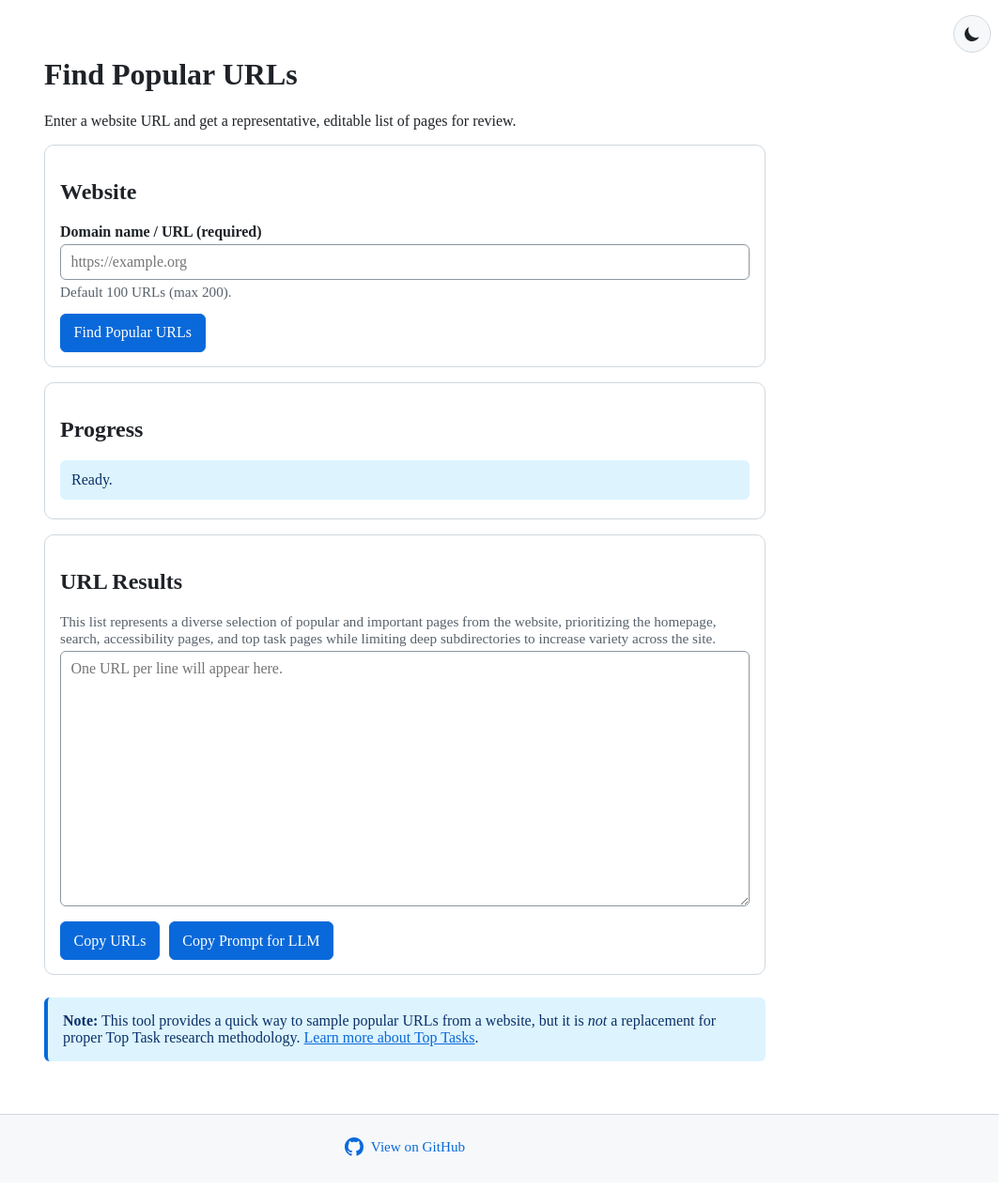
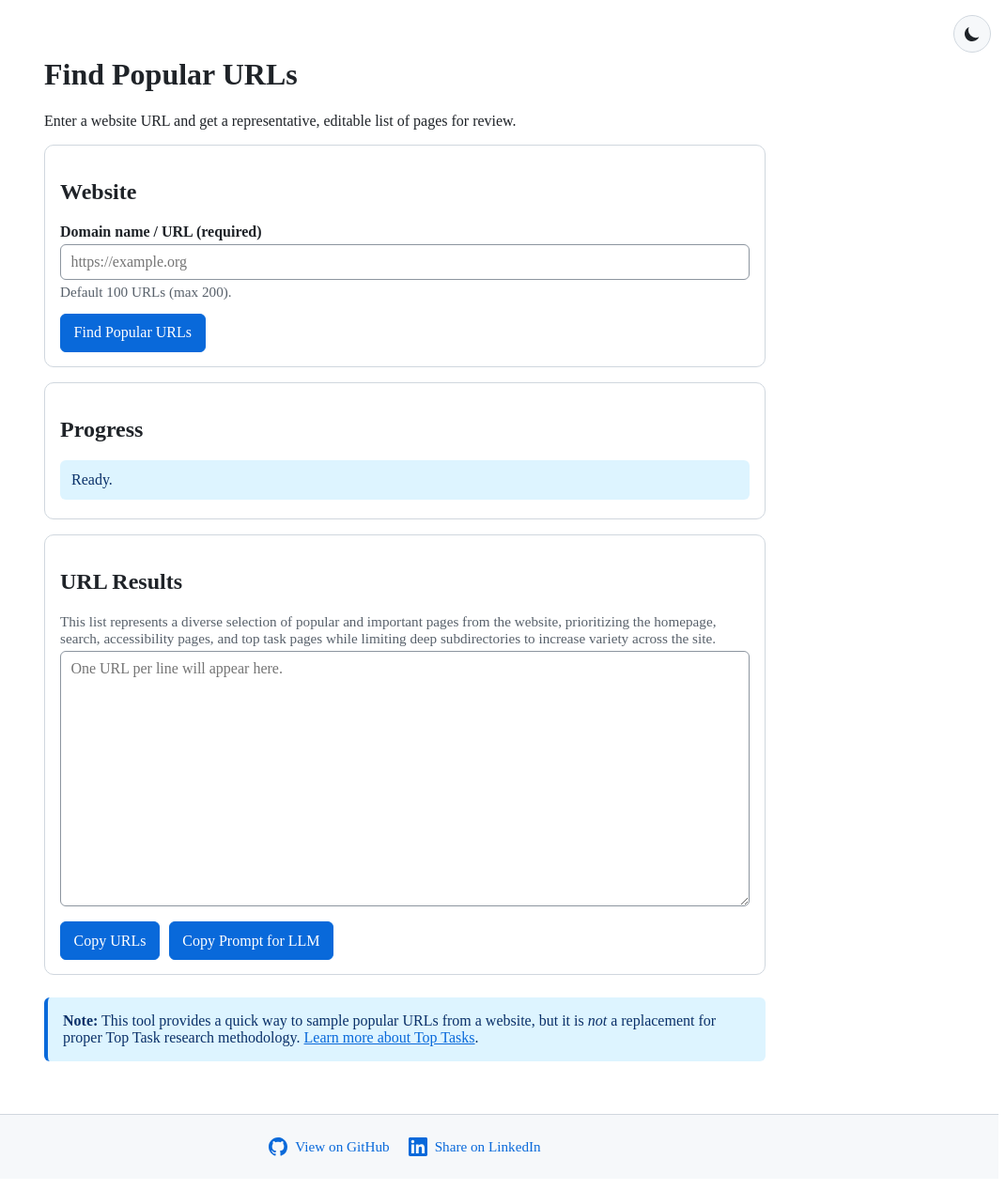
Before and after one commit to mgifford/top-task-finder, a Jekyll site: the page built from index.md, in a window 1280 px wide. Shown: the whole page at 94% size, without its empty margins (209-1280 px from the left). Built offline with Jekyll 4.4.1, drawn with Linux system fonts in a browser that asks for light colours.

Commit message:
feat: add Open Graph meta tags and LinkedIn share button for social media support
Co-authored-by: mgifford <116832+mgifford@users.noreply.github.com>

```diff
--- a/_config.yml
+++ b/_config.yml
@@ -1,5 +1,6 @@
 title: Top Task Finder
 description: Generate representative URL lists for accessibility and top-task review.
+url: "https://mgifford.github.io"
 markdown: kramdown
 theme: minima
 plugins:
--- a/_layouts/default.html
+++ b/_layouts/default.html
@@ -4,6 +4,18 @@
     <meta charset="utf-8">
     <meta name="viewport" content="width=device-width, initial-scale=1">
     <title>{{ page.title | default: site.title }}</title>
+    <!-- Open Graph / Social Media meta tags -->
+    <meta property="og:type" content="website">
+    <meta property="og:site_name" content="{{ site.title }}">
+    <meta property="og:title" content="{{ page.title | default: site.title }}">
+    <meta property="og:description" content="{{ page.description | default: site.description }}">
+    <meta property="og:url" content="{{ page.url | absolute_url }}">
+    <meta property="og:image" content="{{ '/assets/images/social-preview.svg' | absolute_url }}">
+    <meta property="og:image:width" content="1200">
+    <meta property="og:image:height" content="627">
+    <meta property="og:image:alt" content="Top Task Finder – Generate representative URL lists for accessibility and top-task review">
+    <!-- Standard description for search engines -->
+    <meta name="description" content="{{ page.description | default: site.description }}">
     <link rel="stylesheet" href="{{ '/assets/css/app.css' | relative_url }}?v={{ site.time | date: '%s' }}">
   </head>
   <body>
@@ -26,6 +38,12 @@
             </svg>
             View on GitHub
           </a>
+          <a href="https://www.linkedin.com/sharing/share-offsite/?url={{ '/' | absolute_url | url_encode }}" rel="noopener noreferrer" target="_blank">
+            <svg aria-hidden="true" width="20" height="20" viewBox="0 0 24 24" fill="currentColor">
+              <path d="M20.447 20.452h-3.554v-5.569c0-1.328-.027-3.037-1.852-3.037-1.853 0-2.136 1.445-2.136 2.939v5.667H9.351V9h3.414v1.561h.046c.477-.9 1.637-1.85 3.37-1.85 3.601 0 4.267 2.37 4.267 5.455v6.286zM5.337 7.433a2.062 2.062 0 0 1-2.063-2.065 2.064 2.064 0 1 1 2.063 2.065zm1.782 13.019H3.555V9h3.564v11.452zM22.225 0H1.771C.792 0 0 .774 0 1.729v20.542C0 23.227.792 24 1.771 24h20.451C23.2 24 24 23.227 24 22.271V1.729C24 .774 23.2 0 22.222 0h.003z"/>
+            </svg>
+            Share on LinkedIn
+          </a>
         </p>
       </footer>
     </div>
--- a/assets/css/app.css
+++ b/assets/css/app.css
@@ -282,6 +282,10 @@ textarea:focus-visible {
   margin: 0;
   color: var(--color-text-secondary);
   font-size: 0.95rem;
+  display: flex;
+  flex-wrap: wrap;
+  justify-content: center;
+  gap: 1.25rem;
 }
 
 .site-footer a {
```
Also changed, not shown: assets/images/social-preview.svg (added).
